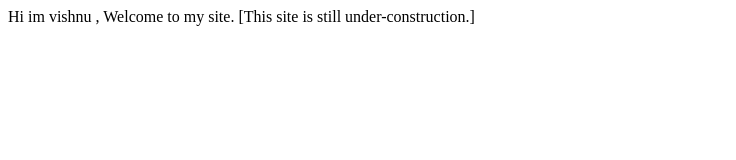
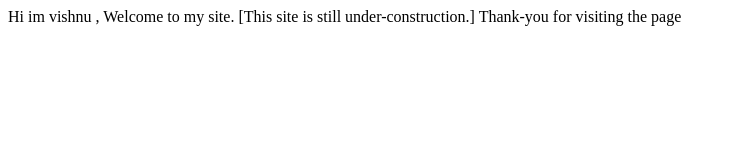
Before and after one commit to vishnu-chandran/portfolio-site, a plain HTML site: page index.html in a window 1280 px wide. Shown: the whole page, without its empty margins (0-736 px from the left). Drawn offline with Linux system fonts and the light colour scheme.

Commit message:
update: body text

```diff
--- a/index.html
+++ b/index.html
@@ -11,6 +11,6 @@
     Hi im vishnu ,
     Welcome to my site.
     [This site is still under-construction.]
-
+    Thank-you for visiting the page
 </body>
 </html>
```
